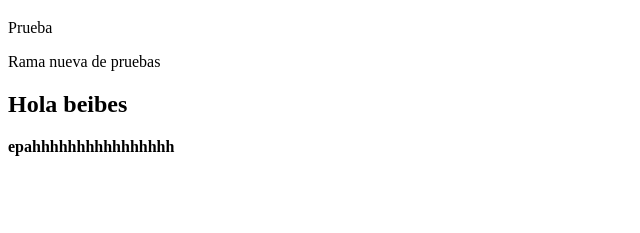
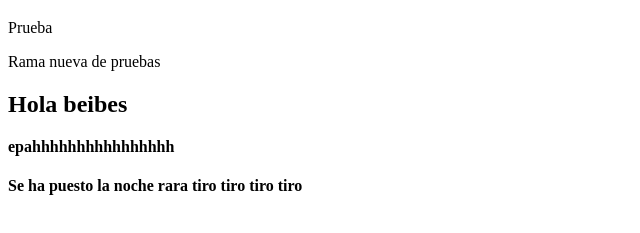
Before and after one commit to Mar94/Ejecicioclase, a plain HTML site: page index.html in a window 1280 px wide. Shown: the part 61-294 px from the top of the page, without its empty margins (0-640 px from the left). Drawn offline with Linux system fonts and the light colour scheme.

Commit message:
esto es mi id

```diff
--- a/index.html
+++ b/index.html
@@ -12,5 +12,9 @@
     <p>Rama nueva de pruebas</p>
     <h2>Hola beibes</h2>
     <b>epahhhhhhhhhhhhhhhh</b>
+    <section id="elena">
+        <h4>Se ha puesto la noche rara tiro tiro tiro tiro</h4>
+    </section>
 </body>
+
 </html>
```
